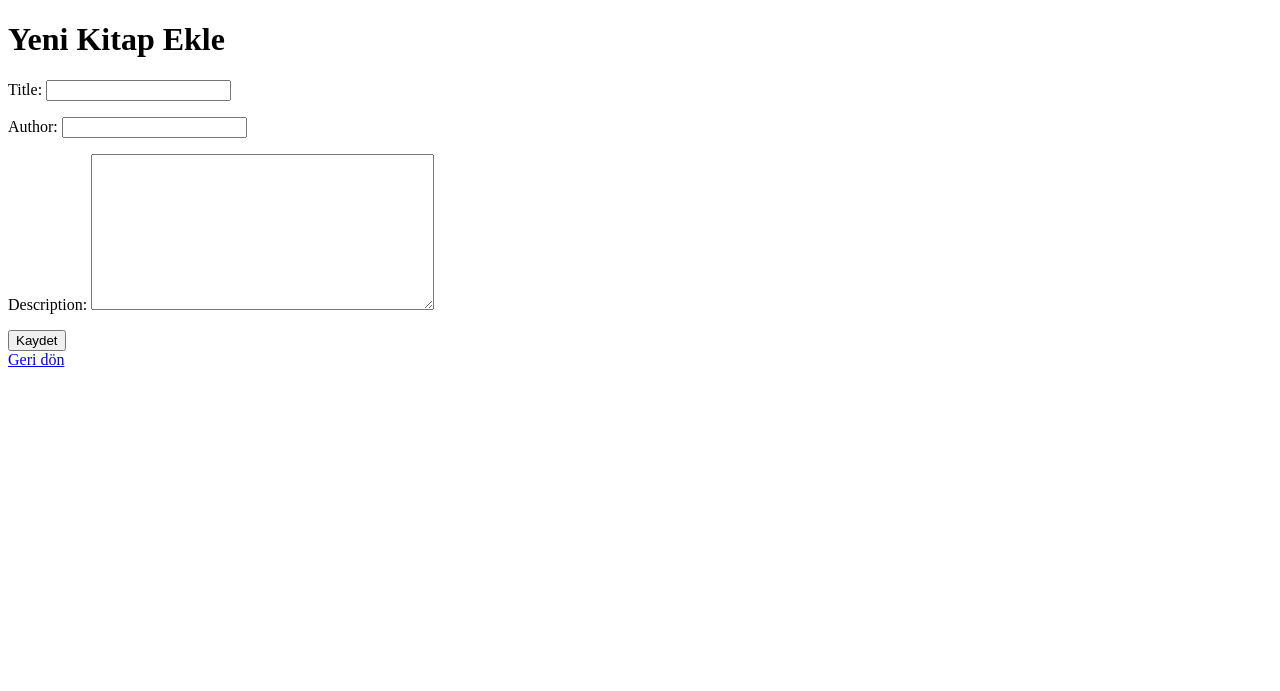
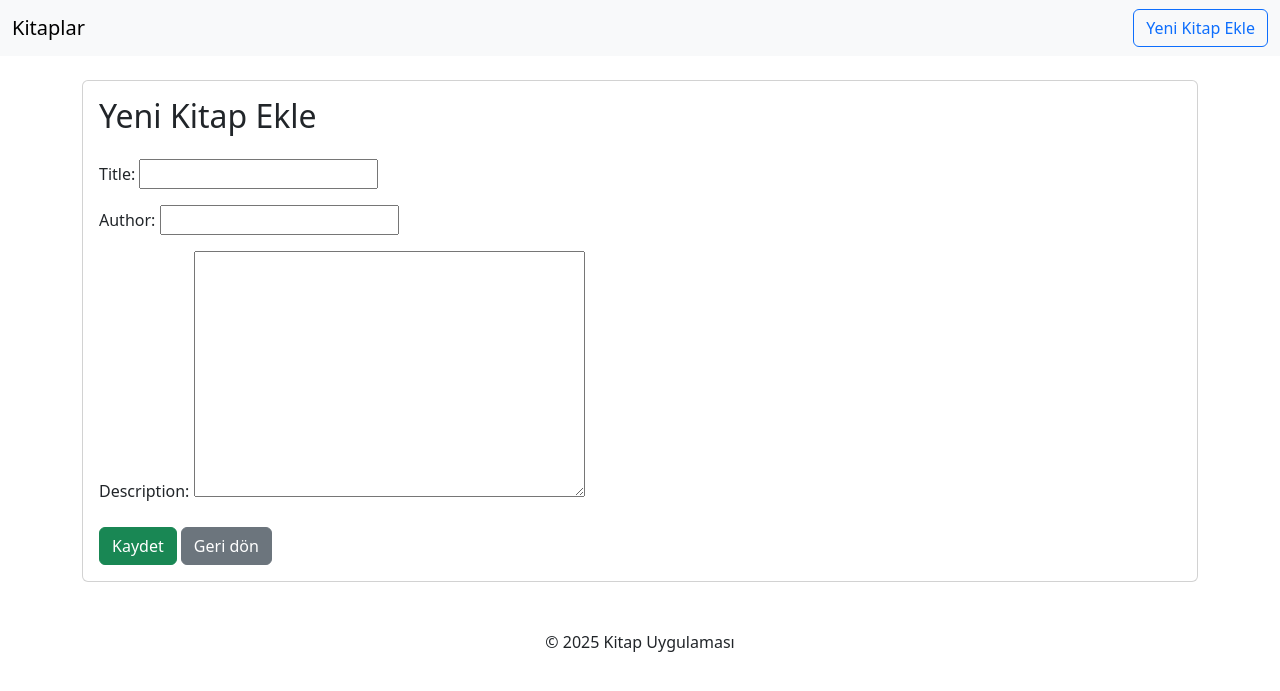
Before and after one commit to recepgltr/webproje, a Django app: template proje/website/main/templates/main/book_form.html in a window 1280 px wide. Shown: the top 691 px of the page. Run offline with Django 5.2, Linux system fonts and the light colour scheme; the template is opened without the code that fills it: values that come from a table or form of the project are taken from there, others are empty.

Commit message:
Update book_form.html

```diff
--- a/proje/website/main/templates/main/book_form.html
+++ b/proje/website/main/templates/main/book_form.html
@@ -1,16 +1,17 @@
-<!-- books/book_form.html -->
-<!DOCTYPE html>
-<html>
-<head>
-    <title>Yeni Kitap</title>
-</head>
-<body>
-    <h1>Yeni Kitap Ekle</h1>
-    <form method="post">
-        {% csrf_token %}
-        {{ form.as_p }}
-        <button type="submit">Kaydet</button>
-    </form>
-    <a href="{% url 'book_list' %}">Geri dön</a>
-</body>
-</html>
+{% extends 'base.html' %}
+
+{% block title %}Yeni Kitap Ekle{% endblock %}
+
+{% block content %}
+    <div class="card">
+        <div class="card-body">
+            <h2 class="card-title mb-4">Yeni Kitap Ekle</h2>
+            <form method="post">
+                {% csrf_token %}
+                {{ form.as_p }}
+                <button type="submit" class="btn btn-success mt-2">Kaydet</button>
+                <a href="{% url 'book_list' %}" class="btn btn-secondary mt-2">Geri dön</a>
+            </form>
+        </div>
+    </div>
+{% endblock %}
```
